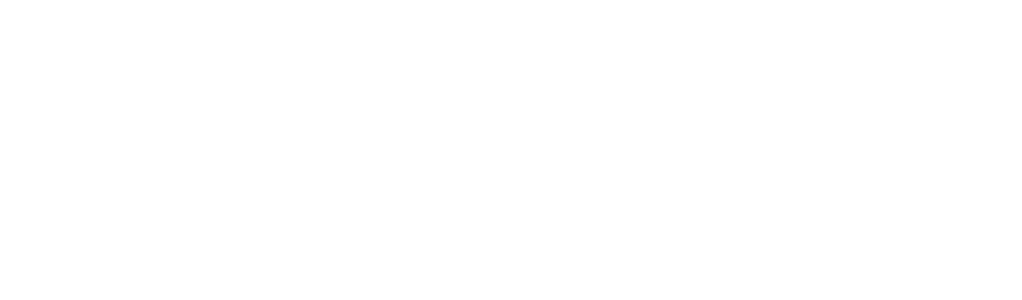
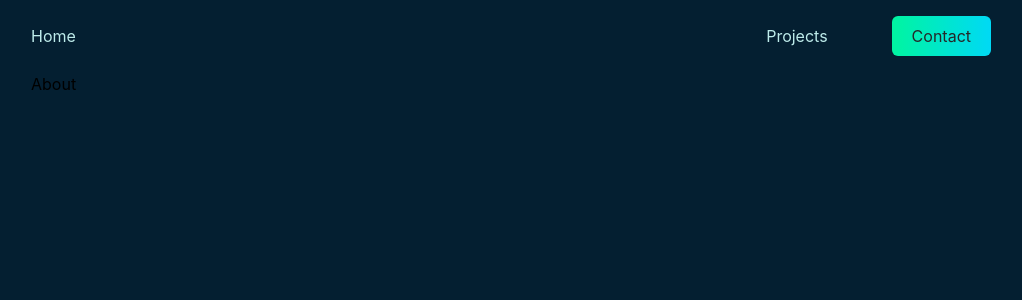
Before and after one commit to bouklab-abderaouf/portfolio-dev, a React (Create React App) app: page /about in a window 1280 px wide. Before the commit this address had no page. Shown: the top 300 px of the page, without its empty margins (129-1151 px from the left). Built offline with nearby package versions, Linux system fonts and the light colour scheme.

Commit message:
[ADD] Navbar
Files modified:
- The main router file, where all routes for the application are declared and the Layout component is implemented.
- The Navbar component, where navigation links have been added for the different pages of the application.

```diff
--- a/package.json
+++ b/package.json
@@ -10,6 +10,7 @@
     "react-dom": "^18.2.0",
     "react-router-dom": "^6.14.0",
     "react-scripts": "5.0.1",
+    "react-slick": "^0.29.0",
     "web-vitals": "^2.1.4"
   },
   "scripts": {
--- a/src/App.js
+++ b/src/App.js
@@ -1,14 +1,12 @@
-import { Routes, Route } from "react-router-dom"
+import './App.css';
+import RoutesManager from "./Pages/RoutesManager"
 
-import './App.css';
-import { Home } from "./Pages/Home"
+
 
 function App() {
   return (
-    <div className="bg-[#041F31] h-full">
-      <Routes>
-        <Route path="/" element={<Home />} />
-      </Routes>
+    <div className="bg-[#041F31] h-screen px-40">
+      <RoutesManager />
     </div>
   );
 }
--- /dev/null
+++ b/src/Pages/About.jsx
@@ -0,0 +1,7 @@
+import React from 'react'
+
+export const About = () => {
+  return (
+    <div>About</div>
+  )
+}
--- /dev/null
+++ b/src/Pages/Projects.jsx
@@ -0,0 +1,7 @@
+import React from 'react'
+
+export const Projects = () => {
+  return (
+    <div>Projects</div>
+  )
+}
--- /dev/null
+++ b/src/Pages/RoutesManager.jsx
@@ -0,0 +1,38 @@
+import React from 'react'
+import {
+  Route,
+  Routes,
+  BrowserRouter as Router,
+  Outlet,
+} from "react-router-dom";
+
+import { Home } from "./Home"
+import { About } from "./About"
+import { Navbar } from "../components/Navbar"
+import { Footer } from "../components/Footer"
+import { Projects } from './Projects';
+
+function Layout() {
+  return (
+    <div className={`w-full font-Montserrat`}>
+      <Navbar />
+      <Outlet />
+    </div>
+  );
+}
+
+export default function() {
+  return (
+    <div>
+      <Router>
+        <Routes>
+          <Route path="/" element={<Layout />}>
+            <Route index element={ <Home/>}/>
+            <Route path="/about" element={<About/>} />
+            <Route path="/projects" element={<Projects />} />
+          </Route>
+        </Routes>
+      </Router>
+    </div>
+  )
+}
--- /dev/null
+++ b/src/components/Footer.jsx
@@ -0,0 +1,7 @@
+import React from 'react'
+
+export const Footer = () => {
+  return (
+    <div>Footer</div>
+  )
+}
--- /dev/null
+++ b/src/components/Navbar.jsx
@@ -0,0 +1,20 @@
+import React from 'react'
+import { NavLink } from "react-router-dom";
+
+export const Navbar = () => {
+  return (
+    <div className='flex justify-between flex-wrap py-4 text-[#BDEBEA] '>
+      <div className='flex justify-center items-center'>
+        <NavLink to="/" className="">
+          <h1 className='text-base	'>Home</h1>
+        </NavLink>
+      </div>
+      <div >
+        <div className='flex flex-row justify-center items-center'>
+          <a href='/Projects' className='mr-16'>Projects</a>
+          <a className='inline-block py-2 px-5 text-[#252728] rounded-md bg-gradient-to-r from-[#00F5A0] to-[#00D9F5] ' href='/About'>Contact</a>
+        </div>
+      </div>
+    </div>
+  )
+}
--- a/src/index.css
+++ b/src/index.css
@@ -1,6 +1,7 @@
 body {
   margin: 0;
   width: 100%;
+  height: 100%;
   font-family: -apple-system, BlinkMacSystemFont, 'Segoe UI', 'Roboto', 'Oxygen',
     'Ubuntu', 'Cantarell', 'Fira Sans', 'Droid Sans', 'Helvetica Neue',
     sans-serif;
@@ -16,3 +17,5 @@
 @tailwind base;
 @tailwind components;
 @tailwind utilities;
+
+@import url('https://fonts.googleapis.com/css2?family=Montserrat&family=Sora&display=swap');
--- a/src/index.js
+++ b/src/index.js
@@ -2,13 +2,11 @@
 import ReactDOM from 'react-dom/client';
 import './index.css';
 import App from './App';
-import { BrowserRouter } from "react-router-dom";
+
 
 
 
 const root = ReactDOM.createRoot(document.getElementById('root'));
 root.render(
-  <BrowserRouter>
     <App />
-  </BrowserRouter>
 );
--- a/tailwind.config.js
+++ b/tailwind.config.js
@@ -1,10 +1,16 @@
 /** @type {import('tailwindcss').Config} */
 module.exports = {
-  content: [
-    "./src/**/*.{js,jsx,ts,tsx}",
-  ],
+  content: ["./src/**/*.{html,js,jsx}"],
   theme: {
-    extend: {},
+    extend: {
+      fontFamily: {
+        sora: ['Sora', 'sans-serif'],
+        montserrat: ['Montserrat', 'sans-serif']
+      },
+      backgroundColor: {
+        'custom-blue': '#BDEBEA',
+      }
+    },
   },
   plugins: [],
 }
```
Also changed, not shown: src/assets/logo.png (added), 1 other file (tests, documents, lock files or other folders).
